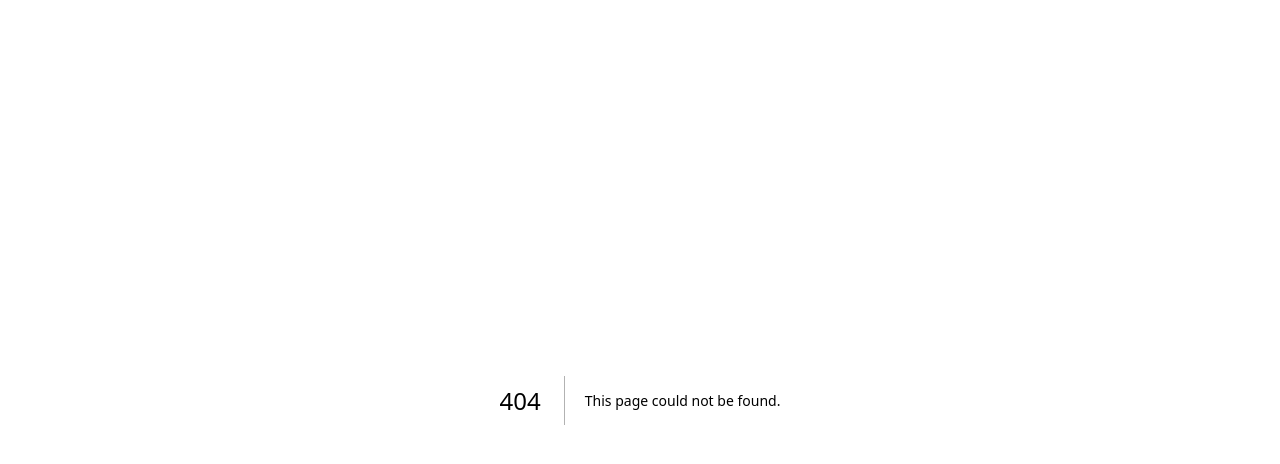
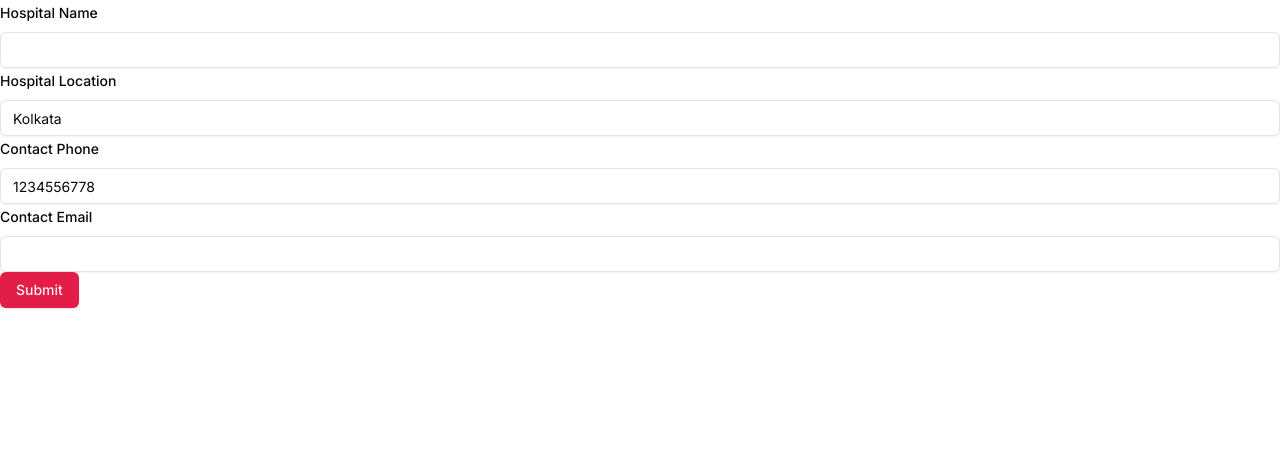
Before and after one commit to msanchariii/organa, a Next.js app in the folder frontend/: page /register/hospital in a window 1280 px wide. Before the commit this address had no page. Shown: the top 464 px of the page. Built offline with nearby package versions, Linux system fonts and the light colour scheme.

Commit message:
Add hospital registration form and update register page with navigation links

```diff
--- a/frontend/package.json
+++ b/frontend/package.json
@@ -19,6 +19,7 @@
     "@radix-ui/react-separator": "^1.1.1",
     "@radix-ui/react-slider": "^1.2.2",
     "@radix-ui/react-slot": "^1.1.1",
+    "axios": "^1.7.9",
     "class-variance-authority": "^0.7.1",
     "clsx": "^2.1.1",
     "date-fns": "^4.1.0",
--- /dev/null
+++ b/frontend/src/app/(auth)/register/hospital/page.tsx
@@ -0,0 +1,12 @@
+import HospitalForm from "@/components/forms/HospitalForm"
+
+
+const page = () => {
+  return (
+    <div>
+      <HospitalForm/>
+    </div>
+  )
+}
+
+export default page
--- a/frontend/src/app/(auth)/register/page.tsx
+++ b/frontend/src/app/(auth)/register/page.tsx
@@ -1,4 +1,17 @@
+import { Button } from "@/components/ui/button";
+import Link from "next/link";
+
 const RegisterPage = () => {
-    return <div>register page</div>;
+    return (
+        <>
+            <div>register page</div>
+            <Button asChild>
+                <Link href="/register/hospital">Create New Hospital</Link>
+            </Button>
+            <Button asChild>
+                <Link href="/register/staff">Create New Staff</Link>
+            </Button>
+        </>
+    );
 };
 export default RegisterPage;
--- /dev/null
+++ b/frontend/src/components/forms/HospitalForm.tsx
@@ -0,0 +1,133 @@
+"use client";
+import { z } from "zod";
+import { zodResolver } from "@hookform/resolvers/zod";
+import { useForm } from "react-hook-form";
+import { Button } from "@/components/ui/button";
+import {
+    Form,
+    FormControl,
+    // FormDescription,
+    FormField,
+    FormItem,
+    FormLabel,
+    FormMessage,
+} from "@/components/ui/form";
+// import { format } from "date-fns";
+
+import { Input } from "@/components/ui/input";
+import {
+    Select,
+    SelectContent,
+    SelectItem,
+    SelectTrigger,
+    SelectValue,
+} from "@/components/ui/select";
+import { Textarea } from "../ui/textarea";
+import H2 from "../typography/H2";
+import axios from "axios";
+
+const hospitalSchema = z.object({
+    name: z.string().nonempty().min(3),
+    location: z.string().nonempty(),
+    contact_phone: z.string().nonempty(),
+    contact_email: z.string().nonempty(),
+});
+
+const HospitalForm = () => {
+
+    const form = useForm<z.infer<typeof hospitalSchema>>({
+        resolver: zodResolver(hospitalSchema),
+        defaultValues: {
+            name: "",
+            location: "Kolkata",
+            contact_phone: "1234556778",
+            contact_email: "",
+        },
+    });
+
+    const onSubmit = async (values: z.infer<typeof hospitalSchema>) => {
+        console.log("Values: ", values);
+        try {
+            const response = await axios.post("http://localhost:8000/api/hospitals/", values);
+            console.log("Response: ", response?.data);
+
+        } catch (error) {
+            console.log("Error: ", error);
+
+        }
+        form.reset();
+    };
+    return (
+        <Form {...form}
+        >
+            <form onSubmit={form.handleSubmit(onSubmit)}>
+                {/* Hospital name */}
+
+                <FormField
+                    control={form.control}
+                    name="name"
+                    render={({ field }) => (
+                        <FormItem>
+                            <FormLabel>Hospital Name</FormLabel>
+                            <FormControl>
+                                <Input type="text" {...field} />
+                            </FormControl>
+                            <FormMessage />
+                        </FormItem>
+                    )}
+                />
+
+                {/* Hospital location */}
+                <FormField
+                    control={form.control}
+                    name="location"
+                    render={({ field }) => (
+                        <FormItem>
+                            <FormLabel>Hospital Location</FormLabel>
+                            <FormControl>
+                                <Input type="text" {...field} />
+                            </FormControl>
+                            <FormMessage />
+                        </FormItem>
+                    )}
+                />
+
+                {/* Contact Phone */}
+                <FormField
+                    control={form.control}
+                    name="contact_phone"
+                    render={({ field }) => (
+                        <FormItem>
+                            <FormLabel>Contact Phone</FormLabel>
+                            <FormControl>
+                                <Input type="text" {...field} />
+                            </FormControl>
+                            <FormMessage />
+                        </FormItem>
+                    )}
+                />
+
+                {/* Contact Email */}
+                <FormField
+                    control={form.control}
+                    name="contact_email"
+                    render={({ field }) => (
+                        <FormItem>
+                            <FormLabel>Contact Email</FormLabel>
+                            <FormControl>
+                                <Input type="email" {...field} />
+                            </FormControl>
+                            <FormMessage />
+                        </FormItem>
+                    )}
+                />
+
+                <Button type="submit">Submit</Button>
+
+            </form>
+
+        </Form>
+    );
+}
+
+export default HospitalForm;
```
Also changed, not shown: 1 other file (tests, documents, lock files or other folders).
